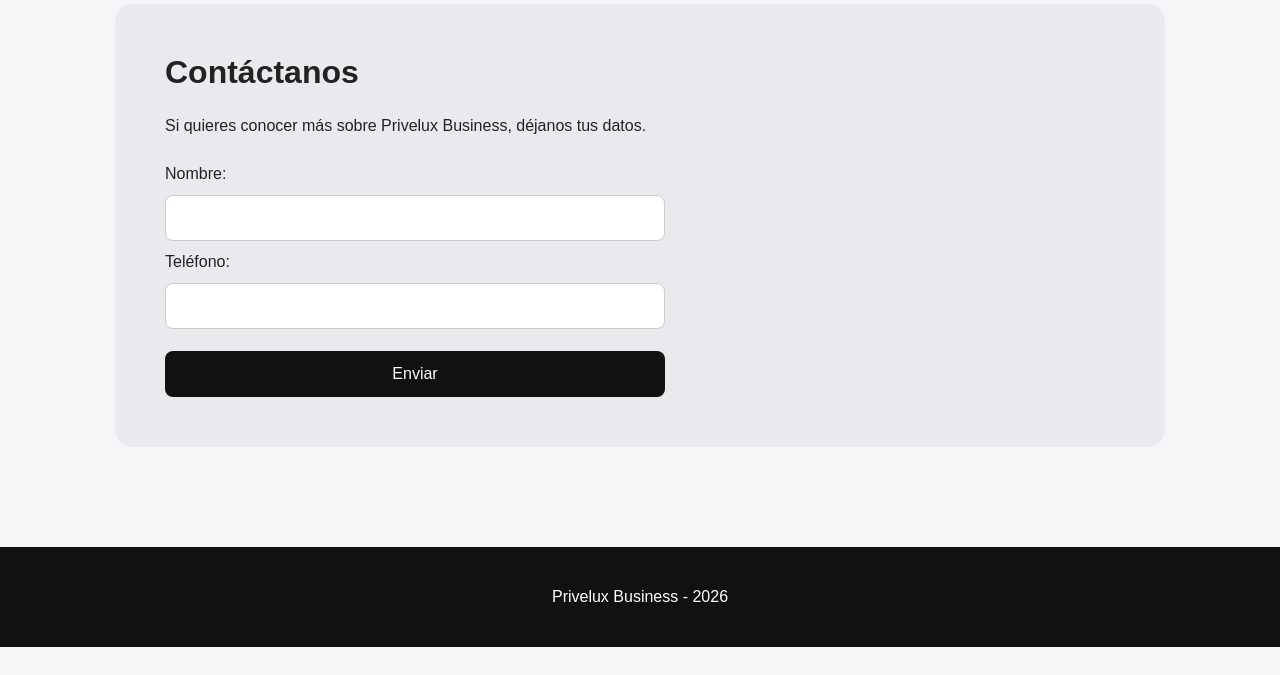
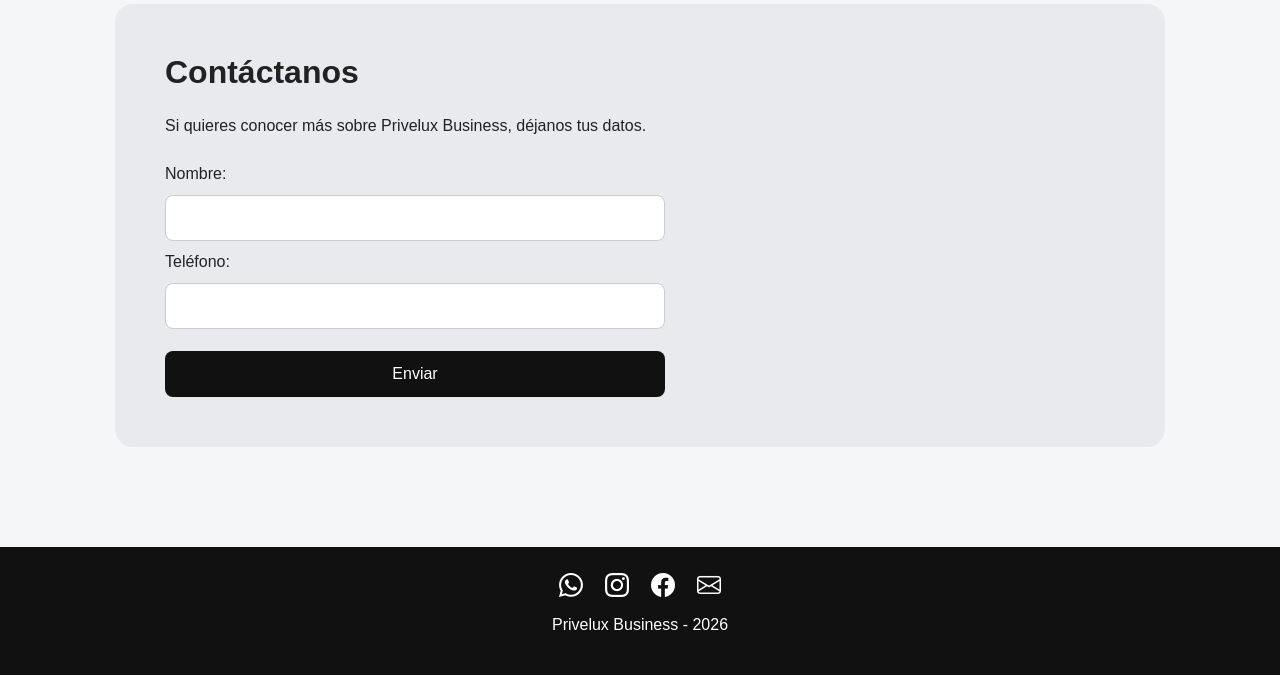
Before and after one commit to alzatejerson99-bit/mi-primer-web, a plain HTML site: page index.html in a window 1280 px wide. Shown: the part 1234-1909 px from the top of the page. Before the commit the page ends 1881 px from the top, so only its background shows below. Drawn offline with nearby package versions, Linux system fonts and the light colour scheme.

Commit message:
Agrega iconos de redes sociales y WhatsApp en el footer

```diff
--- a/estilos.css
+++ b/estilos.css
@@ -197,6 +197,25 @@ footer {
     padding: 25px;
 }
 
+.redes {
+    display: flex;
+    justify-content: center;
+    gap: 22px;
+    margin-bottom: 10px;
+}
+
+.redes a {
+    display: inline-block;
+    color: white;
+    font-size: 24px;
+    transition: 0.3s;
+}
+
+.redes a:hover {
+    color: #25d366;
+    transform: scale(1.15);
+}
+
 
 /* RESPONSIVE (MEDIA QUERIES) */
 
--- a/index.html
+++ b/index.html
@@ -92,6 +92,21 @@
 
 
     <footer>
+        <div class="redes">
+            <a href="https://wa.me/573024242690" target="_blank" rel="noopener" aria-label="WhatsApp">
+                <i class="bi bi-whatsapp"></i>
+            </a>
+            <a href="https://www.instagram.com/priveluux/" target="_blank" rel="noopener" aria-label="Instagram">
+                <i class="bi bi-instagram"></i>
+            </a>
+            <a href="https://facebook.com/" target="_blank" rel="noopener" aria-label="Facebook">
+                <i class="bi bi-facebook"></i>
+            </a>
+            <a href="mailto:contacto@privelux.com" aria-label="Correo">
+                <i class="bi bi-envelope"></i>
+            </a>
+        </div>
+
         <p>Privelux Business - 2026</p>
     </footer>
 
```
